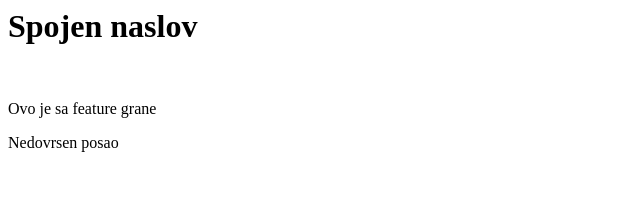
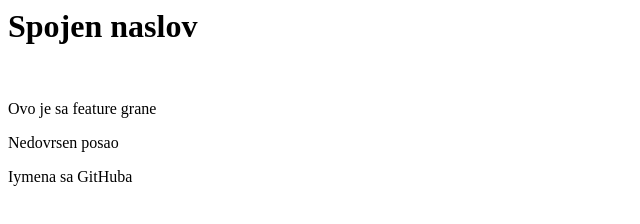
Before and after one commit to dj0lo/vezba, a plain HTML site: page index.html in a window 1280 px wide. Shown: the whole page, without its empty margins (0-640 px from the left). Drawn offline with Linux system fonts and the light colour scheme.

Commit message:
Add new paragraph about GitHub and retain previous text

```diff
--- a/index.html
+++ b/index.html
@@ -2,3 +2,4 @@
 <br>
 <p>Ovo je sa feature grane</p>
 <p>Nedovrsen posao</p>
+<p>Iymena sa GitHuba</p>
```
